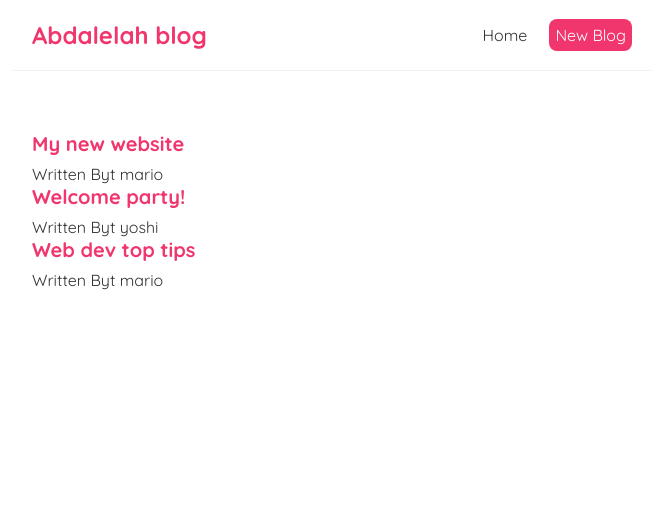
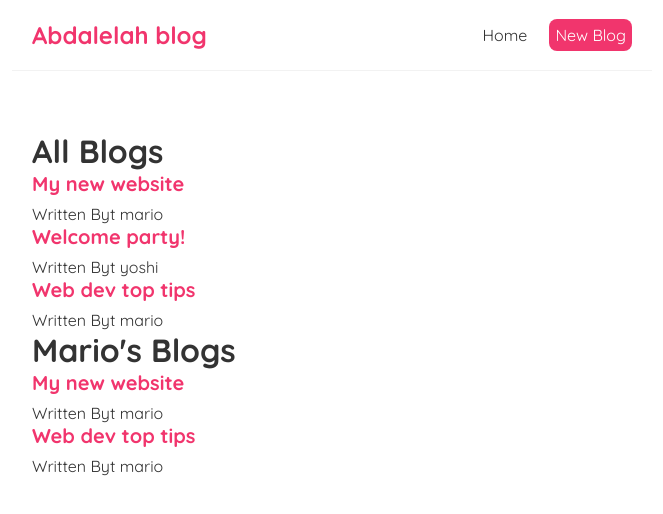
Before and after one commit to abdalelah1/React-blogApp, a React (Create React App) app: page / in a window 1280 px wide. Shown: the top 514 px of the page, without its empty margins (308-971 px from the left). Built offline with nearby package versions, Linux system fonts and the light colour scheme.

Commit message:
Reuseable Components and props

```diff
--- /dev/null
+++ b/src/BlogList.js
@@ -0,0 +1,18 @@
+const BlogList = ({blogs,title}) => {
+
+    return (
+    <div className="BlogList">
+        <h1>{title}</h1>
+        {blogs.map(blog => (
+
+            <div className="blog-preview" key={blog.id}>
+                <h2> {blog.title}</h2>
+                <p>Written Byt {blog.author}</p>
+            </div>
+
+        ))}
+        </div>
+     );
+}
+
+export default BlogList;
--- a/src/Home.js
+++ b/src/Home.js
@@ -1,4 +1,5 @@
 import { useState } from "react"
+import BlogList from "./BlogList";
 const Home = () => {
     const [blogs, setBlogs] = useState([
         { title: 'My new website', body: 'lorem ipsum...', author: 'mario', id: 1 },
@@ -7,14 +8,8 @@ const Home = () => {
       ])
     return (
         <div className="home">
-        {
-            blogs.map(blog => (
-                <div className="blog-preview" key={blog.id}>
-                    <h2> {blog.title}</h2>
-                    <p>Written Byt {blog.author}</p>
-                </div>
-            ))
-        }
+            <BlogList blogs ={blogs} title ={'All Blogs'}/>
+            <BlogList blogs ={blogs.filter((blog) => blog.author =='mario')}  title ={"Mario's Blogs"}/>
         </div>
      );
 }
```
